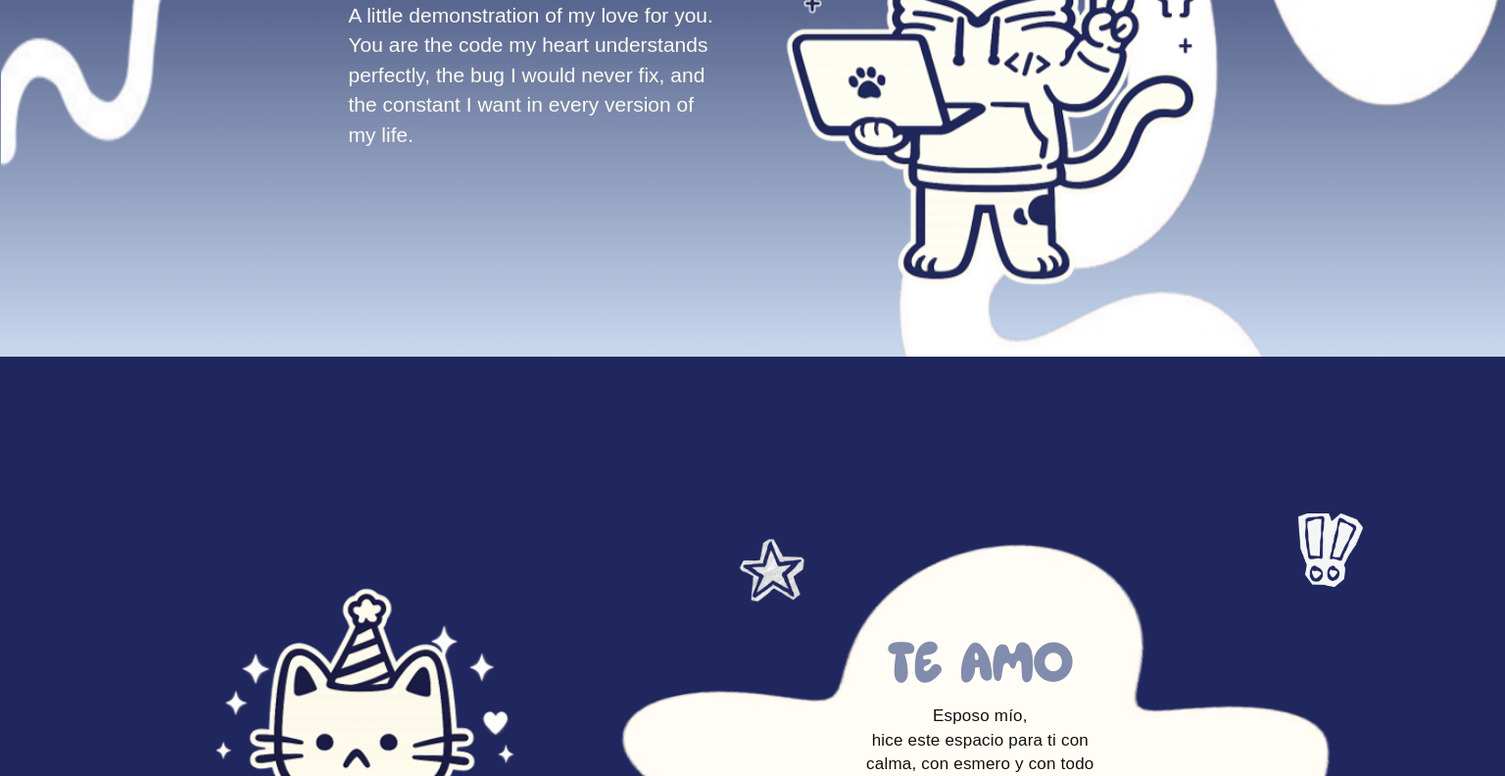
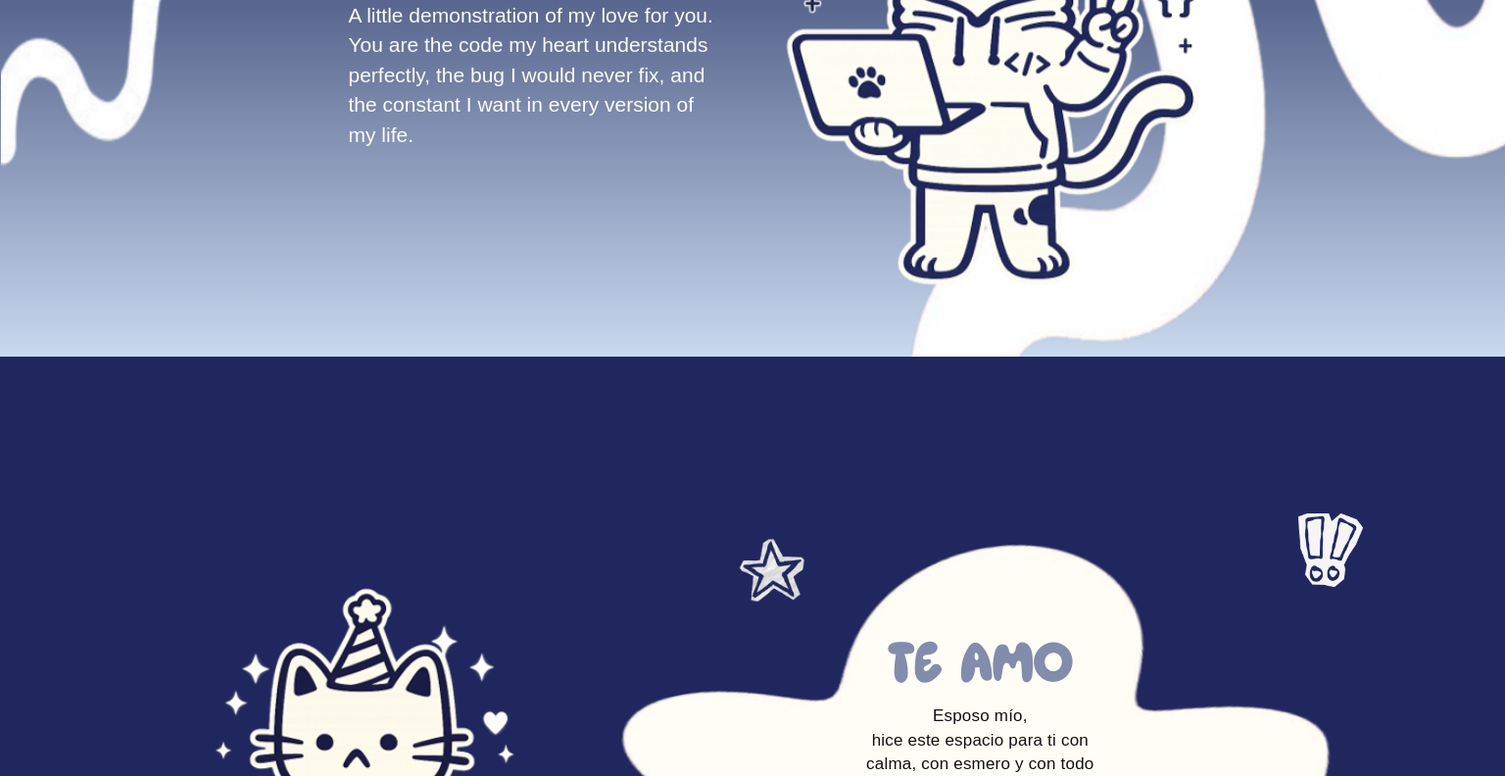
Before and after one commit to Stellaritaa0/NaoByte, a plain HTML site: page index.html in a window 1536 px wide. Shown: the part 436-1228 px from the top of the page at 98% size. Drawn offline with Linux system fonts and the light colour scheme.

Commit message:
cambios 3

```diff
--- a/style.css
+++ b/style.css
@@ -1434,6 +1434,8 @@ body {
 
     /* Bajamos la figura blanca derecha */
     .decoracion-derecha {
+        width: 700px !important;
         top: 12% !important;
+        right: -80px !important;
     }
 }
```
